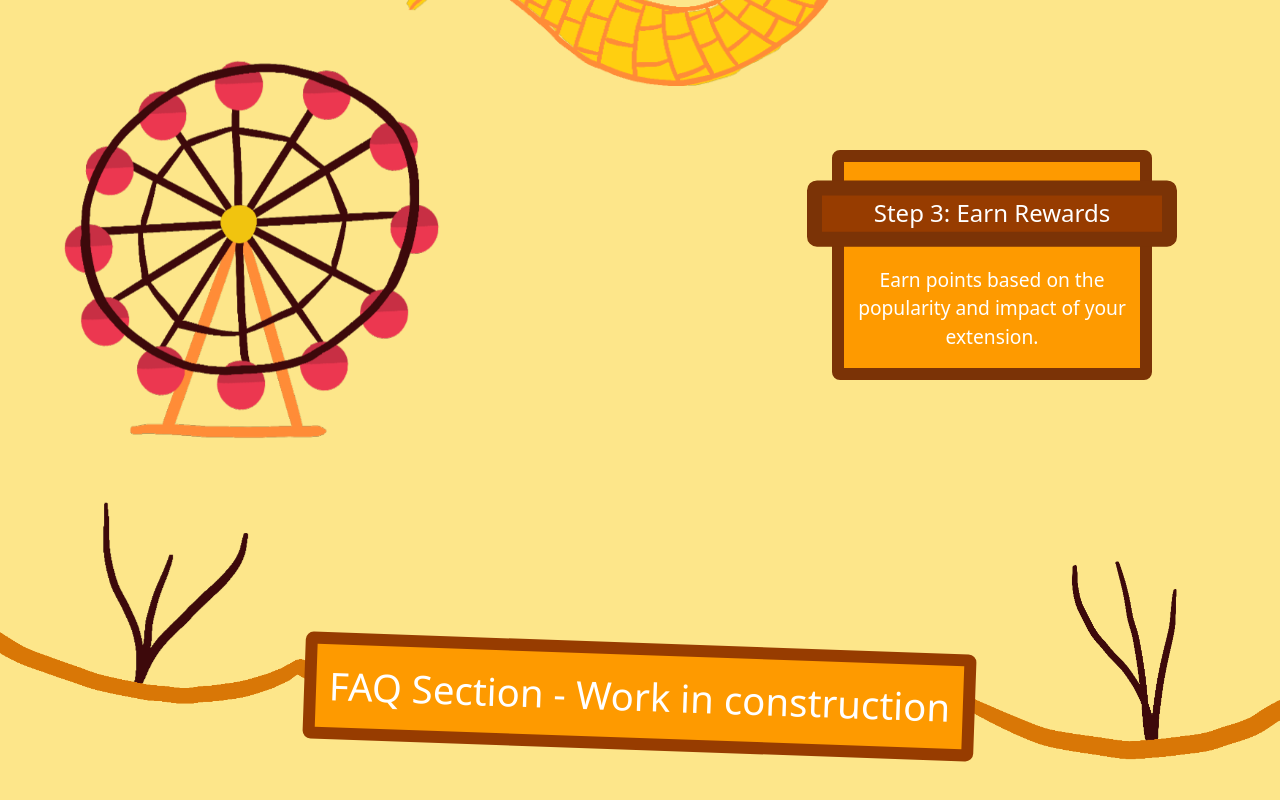
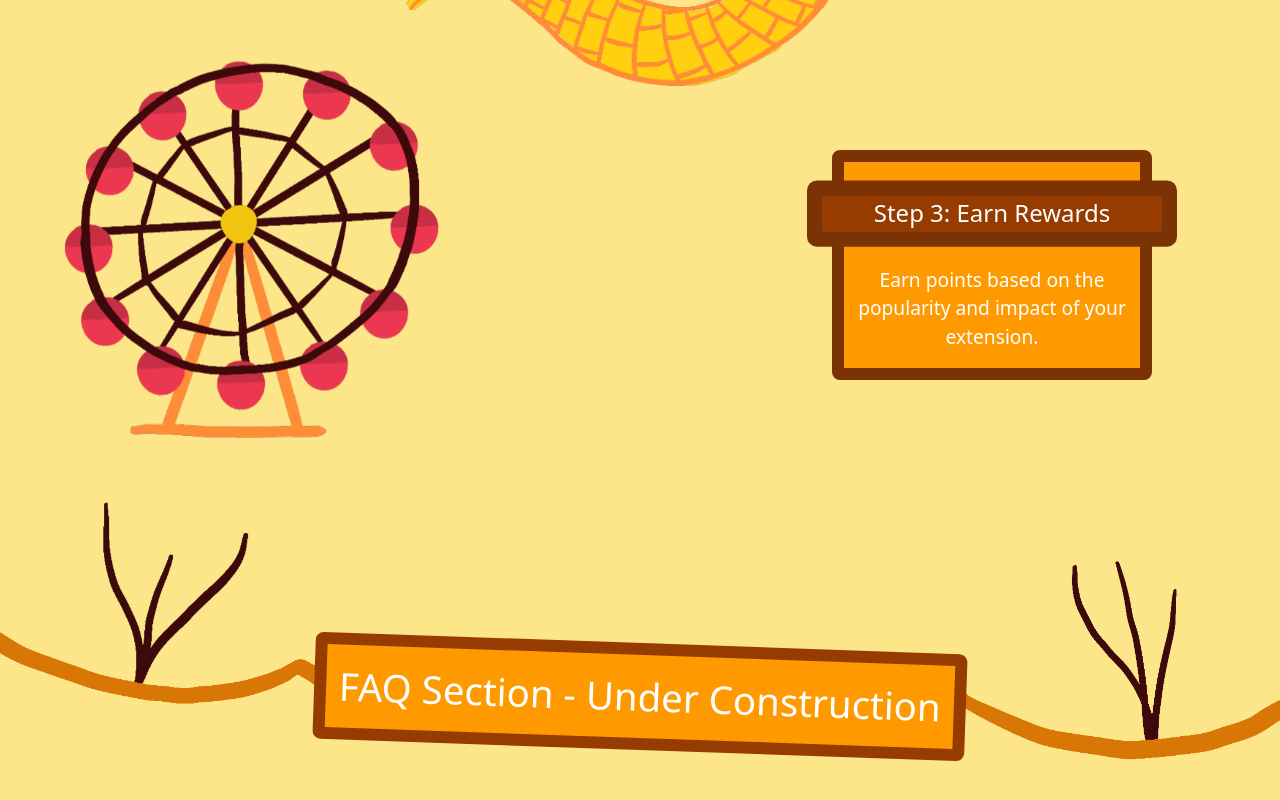
Before and after one commit to SatyamRaj67/carnival-react, a Next.js app: page / in a window 1280 px wide. Shown: the part 1834-2634 px from the top of the page. Built offline with nearby package versions, Linux system fonts and the light colour scheme; a web font is replaced by a local one.

Commit message:
patch: nit peaks with CodeRabbit

```diff
--- a/components/home/FAQ_Section.tsx
+++ b/components/home/FAQ_Section.tsx
@@ -25,10 +25,10 @@ const FAQSection = () => {
           alt="Railing"
           width={1080}
           height={133}
-          className="w-full h-auto object-cover z-1"
+          className="w-full h-auto object-cover z-10"
         />
-        <span className="absolute text-center top-[1vw] text-[3vw] rotate-2 text-white bg-amber-500 border-amber-800 border-[1vw] p-[1vw] rounded-lg z-2">
-          FAQ Section - Work in construction
+        <span className="absolute text-center top-[1vw] text-[3vw] rotate-2 text-white bg-amber-500 border-amber-800 border-[1vw] p-[1vw] rounded-lg z-20">
+          FAQ Section - Under Construction
         </span>
       </div>
     </section>
--- a/components/home/Work_Section.tsx
+++ b/components/home/Work_Section.tsx
@@ -93,18 +93,18 @@ const WorkSection = () => {
 
           {/* === Information Boxes === */}
           <div className="absolute top-[6vw] right-[5vw] w-[25vw] h-[18vw] bg-amber-500 border-amber-900 border-[1vw] rounded-lg">
-            <h1 className="text-center text-white text-[1.5vw] bg-amber-800 border-amber-900 border-[1vw] rounded-lg relative top-[2vw] scale-125">
+            <h2 className="text-center text-white text-[1.5vw] bg-amber-800 border-amber-900 border-[1vw] rounded-lg relative top-[2vw] scale-125">
               Step 1: Make an Extension
-            </h1>
+            </h2>
             <p className="text-center text-white text-[1.5vw] relative top-[4vw] px-[1vw]">
               Create a new extension in your development environment.
             </p>
           </div>
 
           <div className="absolute top-[36vw] left-[10vw] w-[25vw] h-[18vw] bg-amber-500 border-amber-900 border-[1vw] rounded-lg">
-            <h1 className="text-center text-white text-[1.5vw] bg-amber-800 border-amber-900 border-[1vw] rounded-lg relative top-[2vw] scale-125">
+            <h2 className="text-center text-white text-[1.5vw] bg-amber-800 border-amber-900 border-[1vw] rounded-lg relative top-[2vw] scale-125">
               Step 2: Ship Your Extension
-            </h1>
+            </h2>
             <p className="text-center text-white text-[1.5vw] relative top-[4vw] px-[1vw]">
               Publish your extension to the Chrome Web Store and share it with
               the world.
@@ -112,9 +112,9 @@ const WorkSection = () => {
           </div>
 
           <div className="absolute top-[82vw] right-[10vw] w-[25vw] h-[18vw] bg-amber-500 border-amber-900 border-[1vw] rounded-lg">
-            <h1 className="text-center text-white text-[1.5vw] bg-amber-800 border-amber-900 border-[1vw] rounded-lg relative top-[2vw] scale-125">
+            <h2 className="text-center text-white text-[1.5vw] bg-amber-800 border-amber-900 border-[1vw] rounded-lg relative top-[2vw] scale-125">
               Step 3: Earn Rewards
-            </h1>
+            </h2>
             <p className="text-center text-white text-[1.5vw] relative top-[4vw] px-[1vw]">
               Earn points based on the popularity and impact of your extension.
             </p>
```
Also changed, not shown: 1 other file (tests, documents, lock files or other folders).
